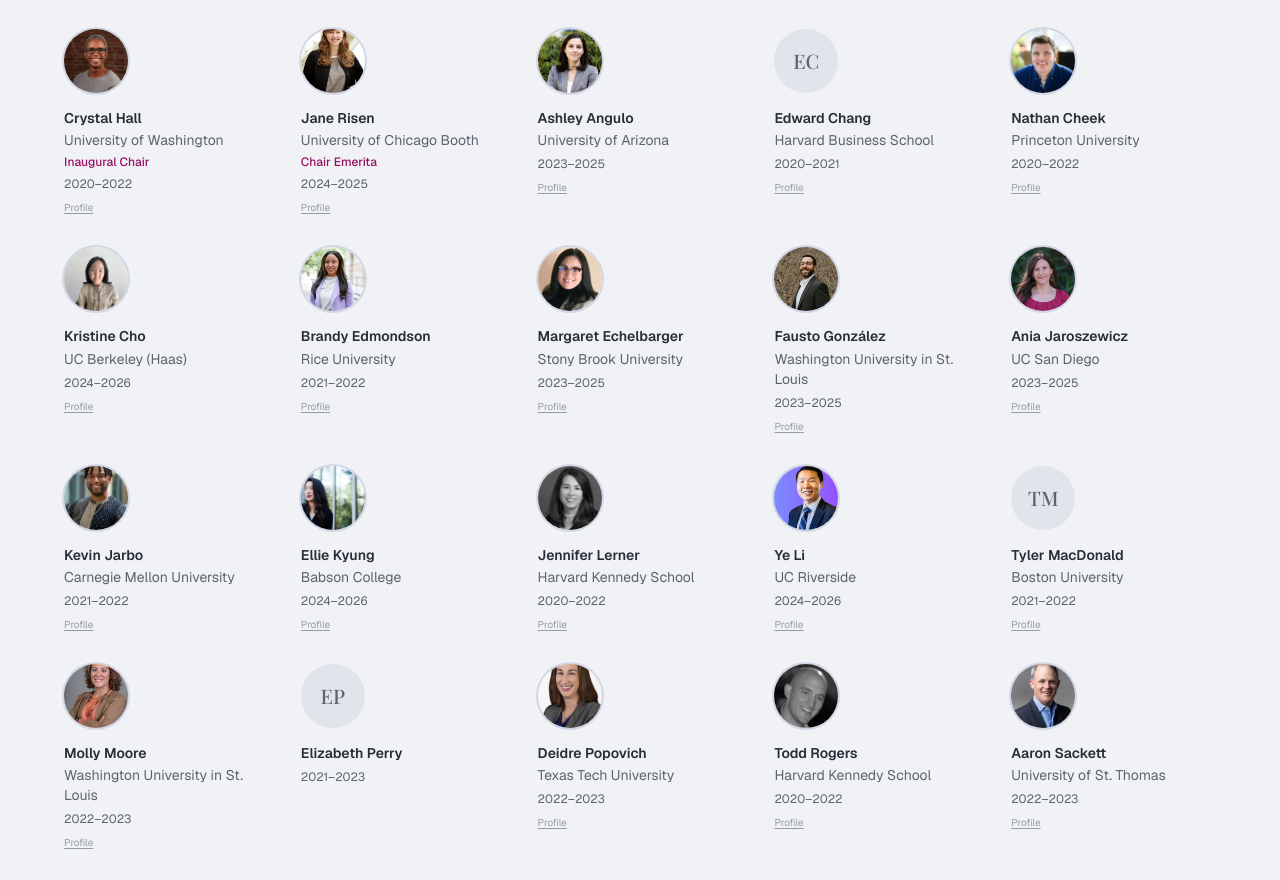
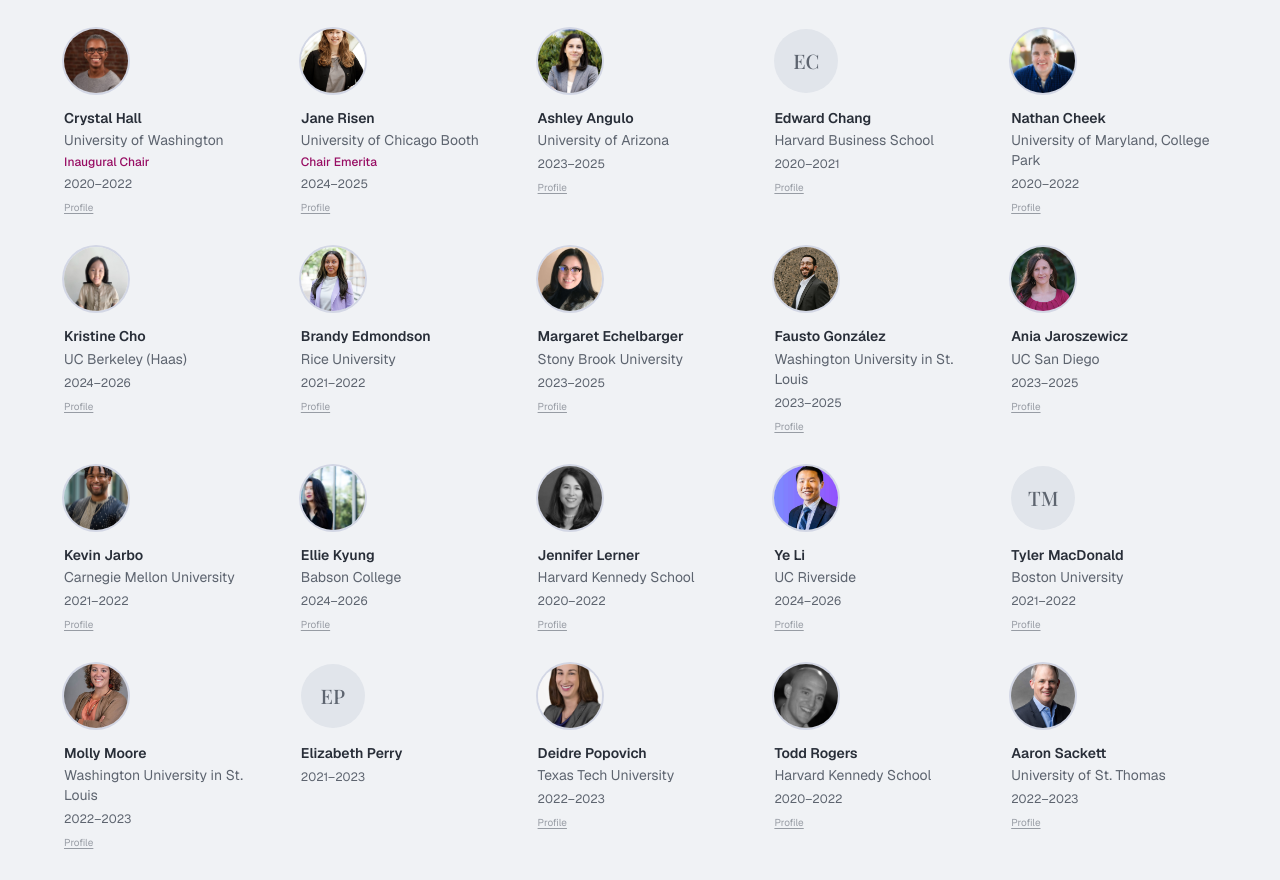
Before and after one commit to RichDT/sjdm-di-site, a Next.js app: page / in a window 1280 px wide. Shown: the part 4900-5780 px from the top of the page. Built offline with nearby package versions, Linux system fonts and the light colour scheme; a web font is replaced by a local one.

Commit message:
Update Nathan Cheek affiliation to University of Maryland, College Park
Co-Authored-By: Claude Sonnet 4.6 <noreply@anthropic.com>

```diff
--- a/components/members.tsx
+++ b/components/members.tsx
@@ -142,7 +142,7 @@ const pastMembers: Member[] = [
   },
   {
     name: "Nathan Cheek",
-    affiliation: "Princeton University",
+    affiliation: "University of Maryland, College Park",
     years: "2020–2022",
     url: "https://natecheek.com/",
     photo: "/members/nate-cheek.jpg",
```
